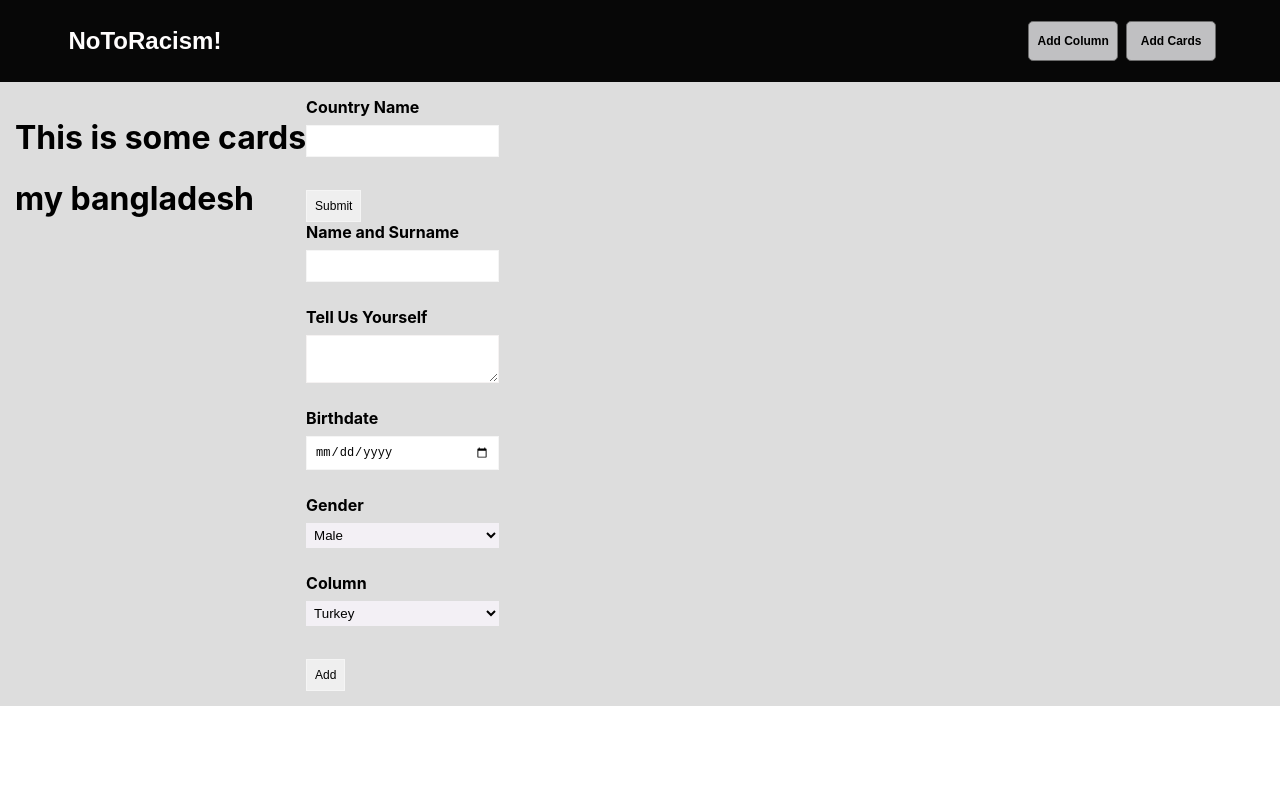
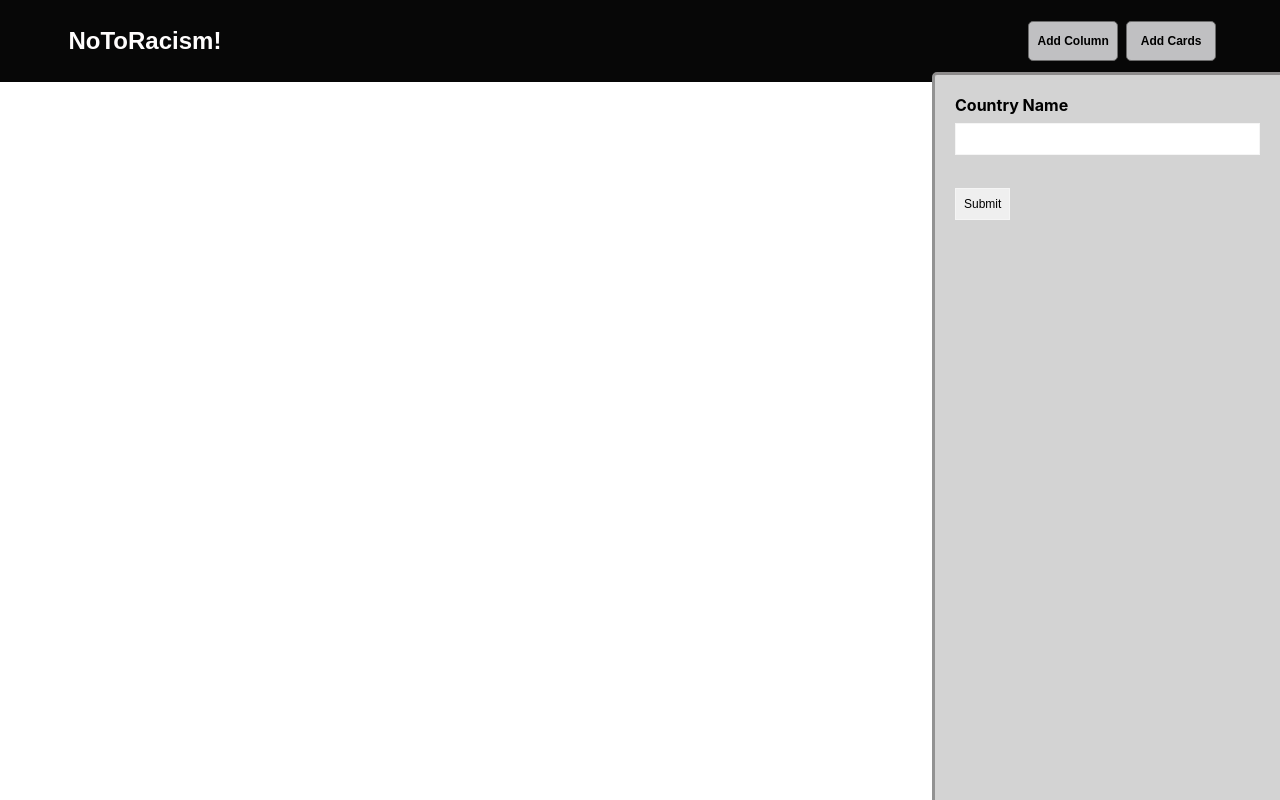
Before and after one commit to Hasan-2020/todocountryhasan, a React (Create React App) app: page / in a window 1280 px wide. Both pictures are taken after a click on the button "Add Column". Built offline with nearby package versions, Linux system fonts and the light colour scheme.

Commit message:
works on toggle

```diff
--- a/src/App.js
+++ b/src/App.js
@@ -22,12 +22,12 @@ class App extends Component {
 		const { name } = e.target;
 		const { ifClickGroup, ifClickEvent } = this.state;
 		let val;
-		if (name === ifClickGroup) {
-			console.log('value fo Group');
+		if (name === 'ifClickGroup') {
+			console.log('value fo Group', ifClickGroup);
 			val = ifClickGroup;
 		}
-		if (name === ifClickEvent) {
-			console.log('value of Event');
+		if (name === 'ifClickEvent') {
+			console.log('value of Event', ifClickEvent);
 			val = ifClickEvent;
 		}
 		this.setState({ [name]: !val });
--- a/src/Components/Card.js
+++ b/src/Components/Card.js
@@ -2,8 +2,16 @@ import React from 'react';
 
 function Card() {
 	return (
-		<div>
-			<h1>This is some cards</h1>
+		<div className="card">
+			<div className="card-left">
+				<div className="card-left-header"></div>
+				<div className="card-left-text"></div>
+				<div className="card-left-tag"></div>
+			</div>
+			<div className="card-right">
+				<div className="card-right-image"></div>
+				<div className="card-right-date"></div>
+			</div>
 		</div>
 	);
 }
--- a/src/Components/Kolon.js
+++ b/src/Components/Kolon.js
@@ -3,10 +3,10 @@ import Card from './Card';
 
 function Kolon() {
 	return (
-		<div>
+		<section className="column">
+			<h2 className="column-header"></h2>
 			<Card />
-			<h1>my bangladesh </h1>
-		</div>
+		</section>
 	);
 }
 
--- a/src/Components/Main.js
+++ b/src/Components/Main.js
@@ -10,7 +10,7 @@ function Main(props) {
 		<main className="main">
 			<Kolon />
 			<div>
-				<form className={'main-form' + (ifClickGroup ? 'toggle' : ' ')}>
+				<form className={'main-form' + (ifClickGroup ? '-toggle' : ' ')}>
 					<label htmlFor="GroupName" className="main-form-show-label">
 						Country Name
 						<input type="text" name="groupNameInput" className="main-form-show-input" />
@@ -18,7 +18,7 @@ function Main(props) {
 					<input type="Submit" className="main-form-show-submit" />
 				</form>
 
-				<form className={'main-form' + (ifClickGroup ? 'toggle' : ' ')}>
+				<form className={'main-form' + (ifClickEvent ? '-toggle' : ' ')}>
 					<label htmlFor="firstName" className="main-form-show-label">
 						Name and Surname
 						<input name="eventHeader" type="text" className="main-form-show-input" />
--- a/src/Components/style.css
+++ b/src/Components/style.css
@@ -47,7 +47,6 @@ label {
 
 input {
 	margin-top: 8px;
-
 	border: 1px solid #f5f5f5;
 	font-size: 12px;
 	padding: 8px;
@@ -66,16 +65,16 @@ select {
 	background-color: rgb(243, 240, 245);
 }
 
-.main {
+/* .main {
 	display: flex;
 	flex-wrap: wrap;
 	max-width: 100%;
 	padding: 15px;
-	background-color: #ddd;
-}
+	background-color: rgb(128, 64, 64);
+} */
 
 .main-form {
-	display: block;
+	display: none;
 	top: 72px;
 	position: absolute;
 	right: 0;
@@ -91,18 +90,18 @@ select {
 	border-top: 1px solid rgb(255, 255, 255);
 }
 
-.toggle {
+.main-form-toggle {
 	top: 72px;
 	position: absolute;
 	right: 0;
 	bottom: 0;
 	min-width: 305px;
 	width: 16%;
-	background-color: black;
-	display: none;
+	background-color: rgb(211, 211, 211);
+	display: block;
 	flex-direction: column;
 	padding: 20px;
 	border-top-left-radius: 5px;
-	border-left: 3px solid black;
-	border-top: 3px solid black;
+	border-left: 3px solid rgb(146, 146, 146);
+	border-top: 3px solid rgb(141, 139, 139);
 }
```
